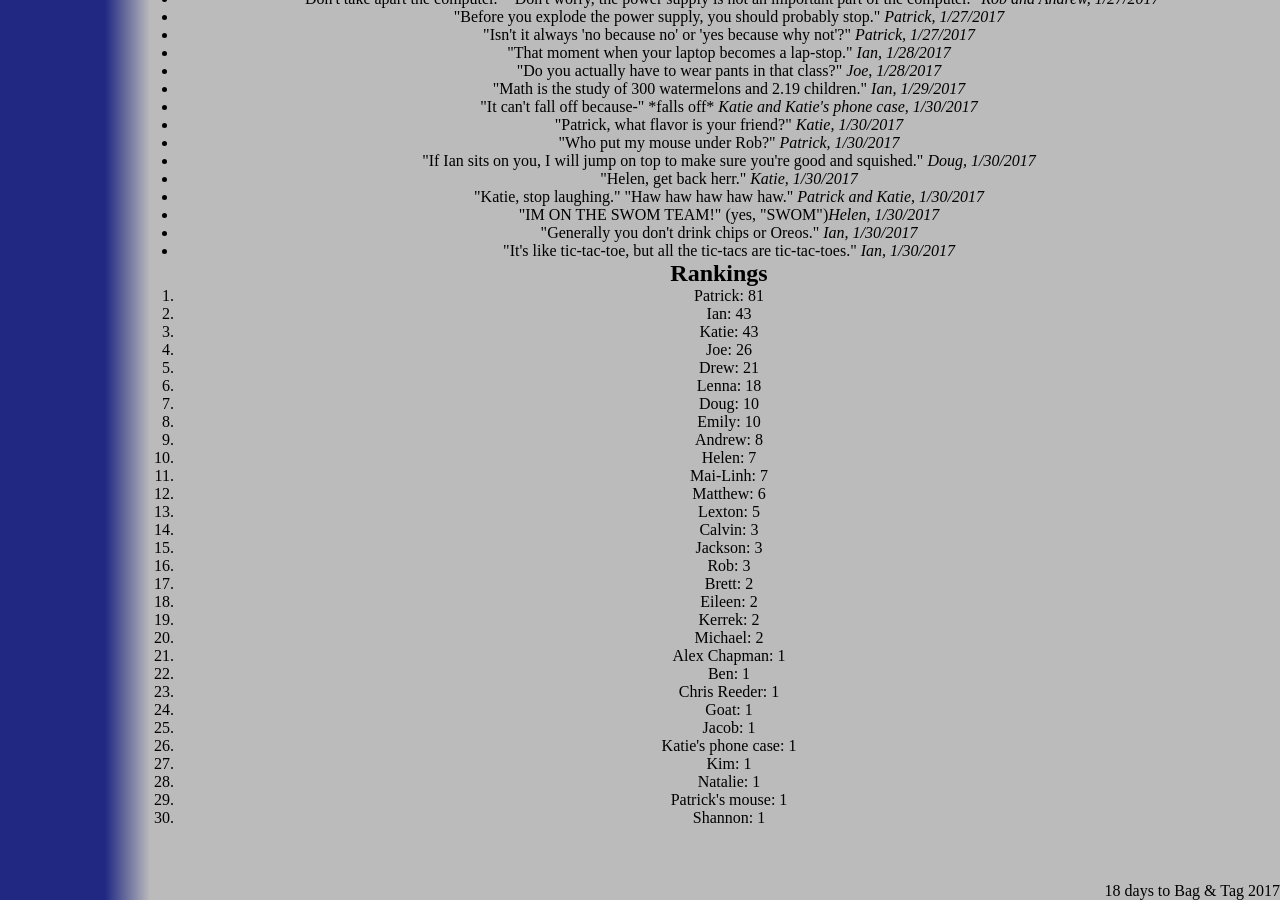
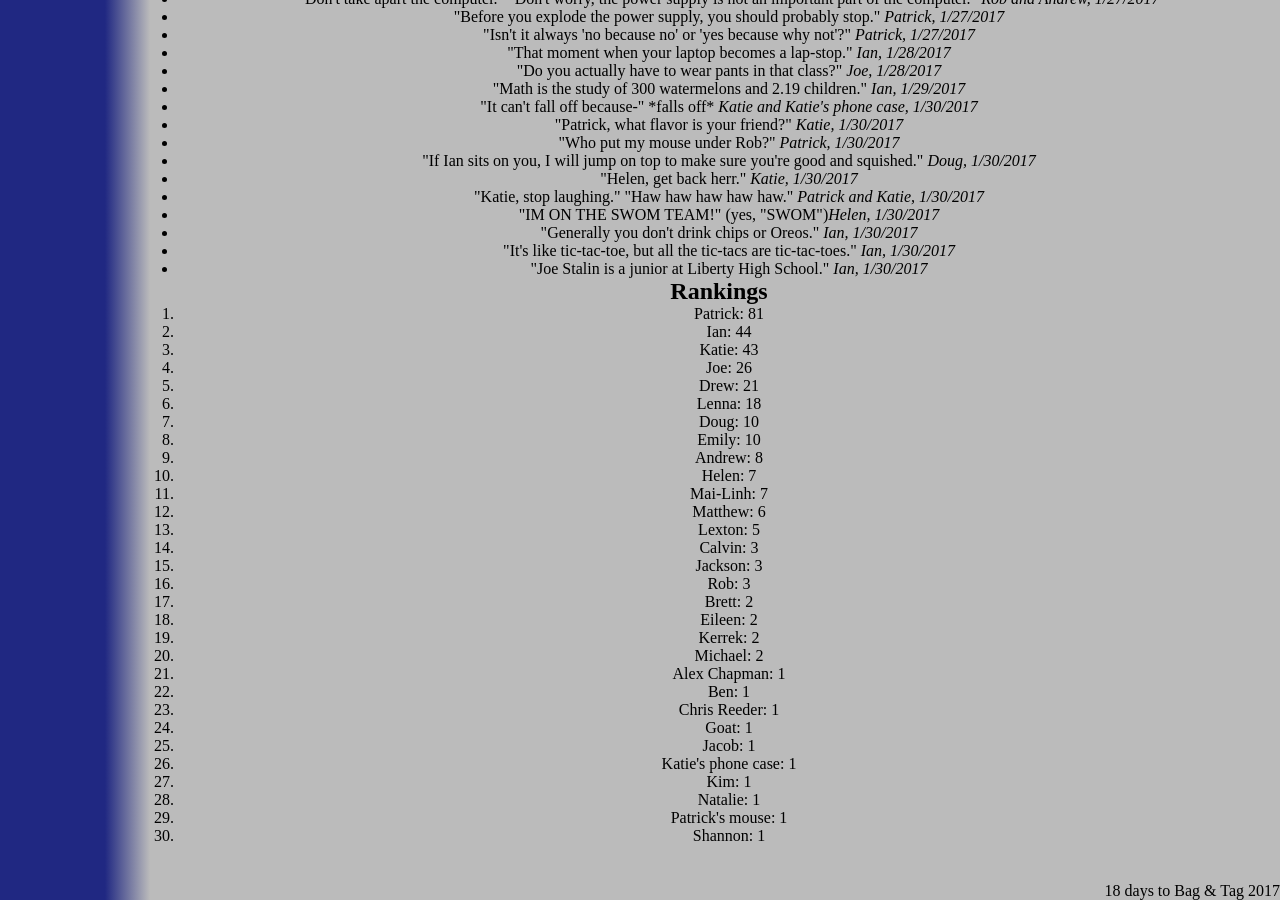
Before and after one commit to katiebugmoon/FRC4131.github.io, a Jekyll site: the page built from media/2017/quotes.html, in a window 1280 px wide and 900 px high, scrolled down 4202 px. Built offline with Jekyll 4.4.1, drawn with Linux system fonts in a browser that asks for light colours; nearby versions of some CDN libraries.

Commit message:
Update quotes.html

```diff
--- a/media/2017/quotes.html
+++ b/media/2017/quotes.html
@@ -240,6 +240,7 @@ title: Build Season 2017 Quotes
 	<li>"IM ON THE SWOM TEAM!" (yes, "SWOM")<i>Helen, 1/30/2017</i></li>
 	<li>"Generally you don't drink chips or Oreos." <i>Ian, 1/30/2017</i></li>
 	<li>"It's like tic-tac-toe, but all the tic-tacs are tic-tac-toes." <i>Ian, 1/30/2017</i></li>
+	<li>"Joe Stalin is a junior at Liberty High School." <i>Ian, 1/30/2017</i></li>
 </ul>
 <h2>Rankings</h2>
 <ol id='rankings'></ol>
```
